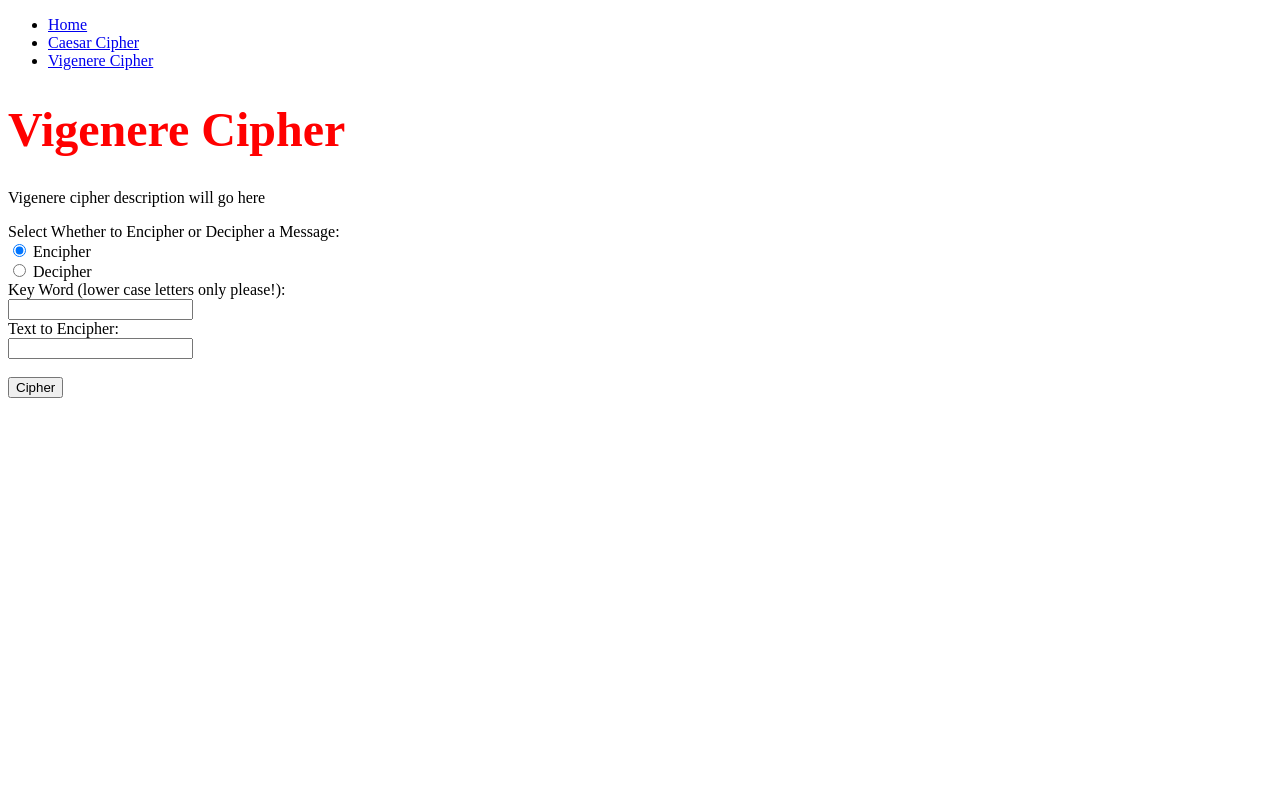
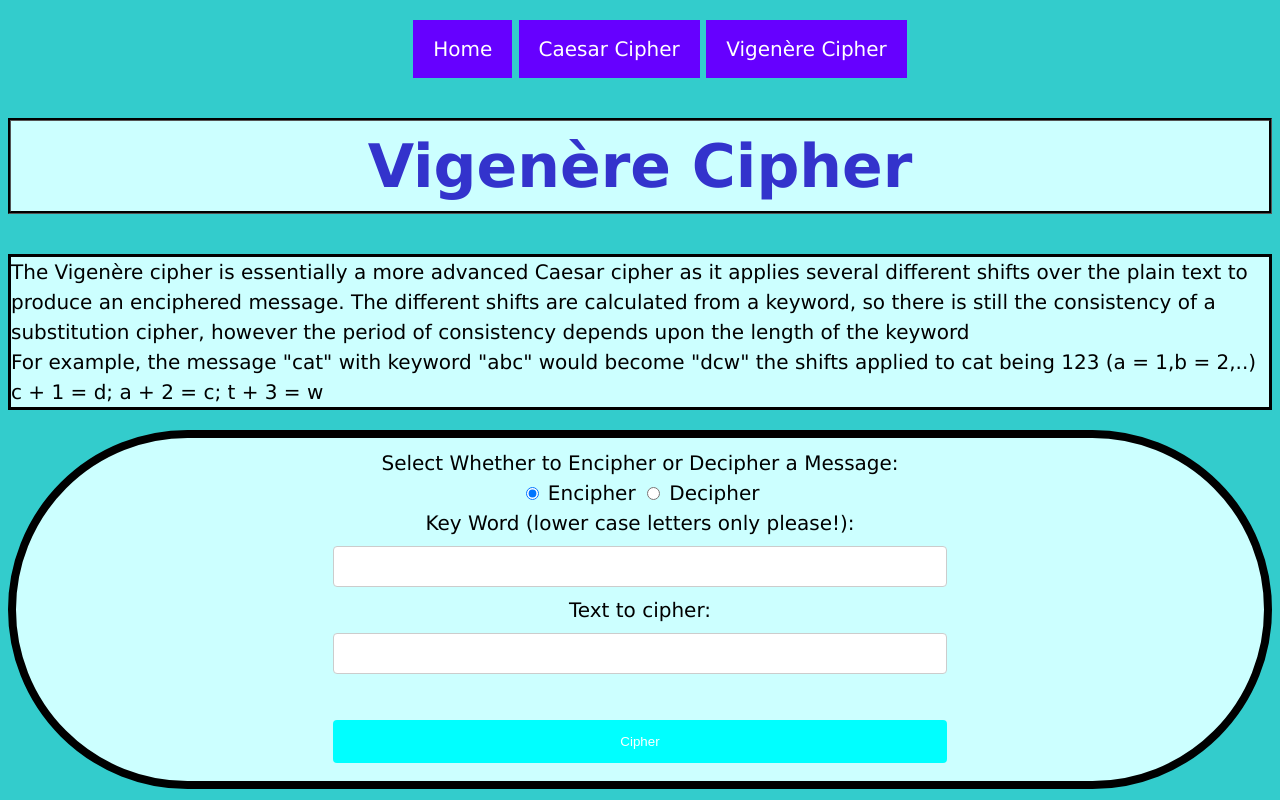
Before and after one commit to ANoska/cryptography-independent-study, a Flask app: page /vigenere in a window 1280 px wide. Run offline with Flask 2, Linux system fonts and the light colour scheme.

Commit message:
Add more detailed style

```diff
--- a/src/static/style.css
+++ b/src/static/style.css
@@ -1,5 +1,88 @@
+html {
+  font: 1.25em/1.5 Verdana, Times, sans-serif;
+}
+
+body {
+    background-color: #33cccc;
+    text-align: center;
+}
+
 h1 {
-	color: red;
+	color: #3333cc;
 	font-size: 3em;
 	text-decoration: bold;
+	text-align: center;
+	border: 3px groove black;
+	background-color: #ccffff;
 }
+
+h2 {
+    border: 8px solid black;
+    background-color: #ccffff;
+    padding: 10px;
+    width: auto;
+}
+
+a:link, a:visited {
+  background-color: #6600ff;
+  color: white;
+  padding: 14px 20px;
+  text-align: center;
+  text-decoration: none;
+  display: inline-block;
+}
+
+a:hover, a:active {
+  background-color: #cc00ff;
+}
+
+div p {
+	border: 3px solid black;
+	background-color: #ccffff;
+	text-align: left;
+}
+
+div form {
+    border-radius: 1000px;
+    border: 8px solid black;
+    background-color: #ccffff;
+    padding: 10px;
+    width: auto;
+}
+
+input[type=text], select {
+    padding: 12px 20px;
+    margin: 8px 0;
+    display: inline-block;
+    border: 1px solid #ccc;
+    border-radius: 4px;
+    box-sizing: border-box;
+    width: 50%;
+}
+
+input[type=number], select {
+    padding: 12px 20px;
+    margin: 8px 0;
+    display: inline-block;
+    border: 1px solid #ccc;
+    border-radius: 4px;
+    box-sizing: border-box;
+    width: 10%;
+}
+
+input[type=submit] {
+    width: 50%;
+    background-color: #00ffff;
+    color: white;
+    padding: 14px 20px;
+    margin: 8px 0;
+    border: none;
+    border-radius: 4px;
+    cursor: pointer;
+    text-decoration: bold;
+}
+
+ul#menu li {
+    text-align: center;
+    display: inline-block;
+}
--- a/src/templates/base.html
+++ b/src/templates/base.html
@@ -12,10 +12,10 @@
 </head>
 <body>
     <div>
-        <ul>
+        <ul id="menu">
             <li><a href="{{url_for('home')}}">Home</a></li>
             <li><a href="{{url_for('caesar')}}">Caesar Cipher</a></li>
-            <li><a href="{{url_for('vigenere')}}">Vigenere Cipher</a></li>
+            <li><a href="{{url_for('vigenere')}}">Vigenère Cipher</a></li>
         </ul>
     </div>
     <!--div id="header"> Simple Cipher Demos </div-->
--- a/src/templates/home.html
+++ b/src/templates/home.html
@@ -7,5 +7,8 @@ Home
 <!-- Replacement for Content -->
 {% block content %}
 <h1>Home</h1>
-<p>Welcome to the Homepage!</p>
+<p>Welcome to the Homepage!
+    <br>Check out the git repo for this project
+    <a href="https://github.com/ANoska/cryptography-independent-study" target="_blank">here</a>
+</p>
 {% endblock %}
--- a/src/templates/vigenere.html
+++ b/src/templates/vigenere.html
@@ -6,8 +6,17 @@ Vigenere Cipher
 
 <!-- Replacement for Content -->
 {% block content %}
-<h1>Vigenere Cipher</h1>
-<p>Vigenere cipher description will go here</p>
+<h1>Vigenère Cipher</h1>
+<div>
+    <p>
+        The Vigenère cipher is essentially a more advanced Caesar cipher as it applies several different shifts over the plain text to produce an enciphered message. The different shifts are calculated from a keyword, so there is still the consistency of a substitution cipher, however the period of consistency depends upon the length of the keyword
+        <br>
+        For example, the message "cat" with keyword "abc" would become "dcw" the shifts applied to cat being 123 (a = 1,b = 2,..)
+        <br>
+        c + 1 = d; a + 2 = c; t + 3 = w
+    </p>
+</div>
+<div>
     <form action="{{url_for('vigenere')}}" method="POST">
         Select Whether to Encipher or Decipher a Message:<br>
         {% if request.form['cipher_option'] == 'decipher' %}
@@ -18,17 +27,20 @@ Vigenere Cipher
             {% set decipherChecked = '' %}
         {% endif %}
         <input type="radio" id="encipher" name="cipher_option" value="encipher" required  {{ encipherChecked }}>
-    <label for="encipher">Encipher</label><br>
+        <label for="encipher">Encipher</label>
         <input type="radio" id="decipher" name="cipher_option" value="decipher" required {{ decipherChecked }}>
-    <label for="decipher">Decipher</label><br>
-    Key Word (lower case letters only please!):<br>
+        <label for="decipher">Decipher</label>
+        <br>
+        Key Word (lower case letters only please!):
+        <br>
         <input type="text" name="key" pattern="[a-z]*" value="{{ request.form['key'] }}" required>
         <br>
-    Text to Encipher:<br>
+        Text to cipher:<br>
         <input type="text" name="message" value="{{ request.form['message'] }}" required>
         <br><br>
         <input type="submit" value="Cipher">
     </form>
+</div>
 {% if encipher %}
 <h2>Your new message:<br />{{ encipher }}</h2>
 {% endif %}
```
Also changed, not shown: src/templates/caesar.html (+16 -9 lines). Lines whose indentation alone changed are shown as unchanged.
